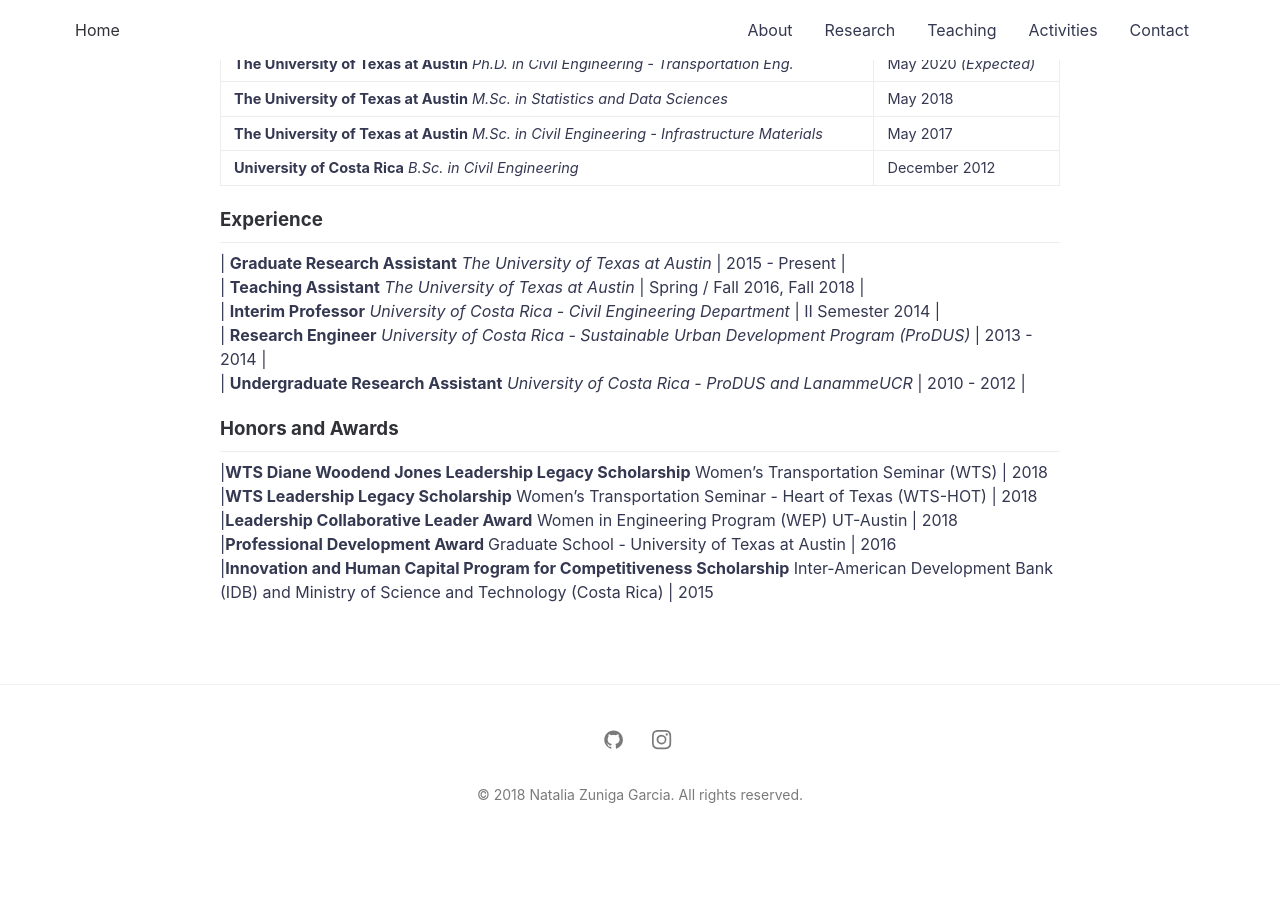
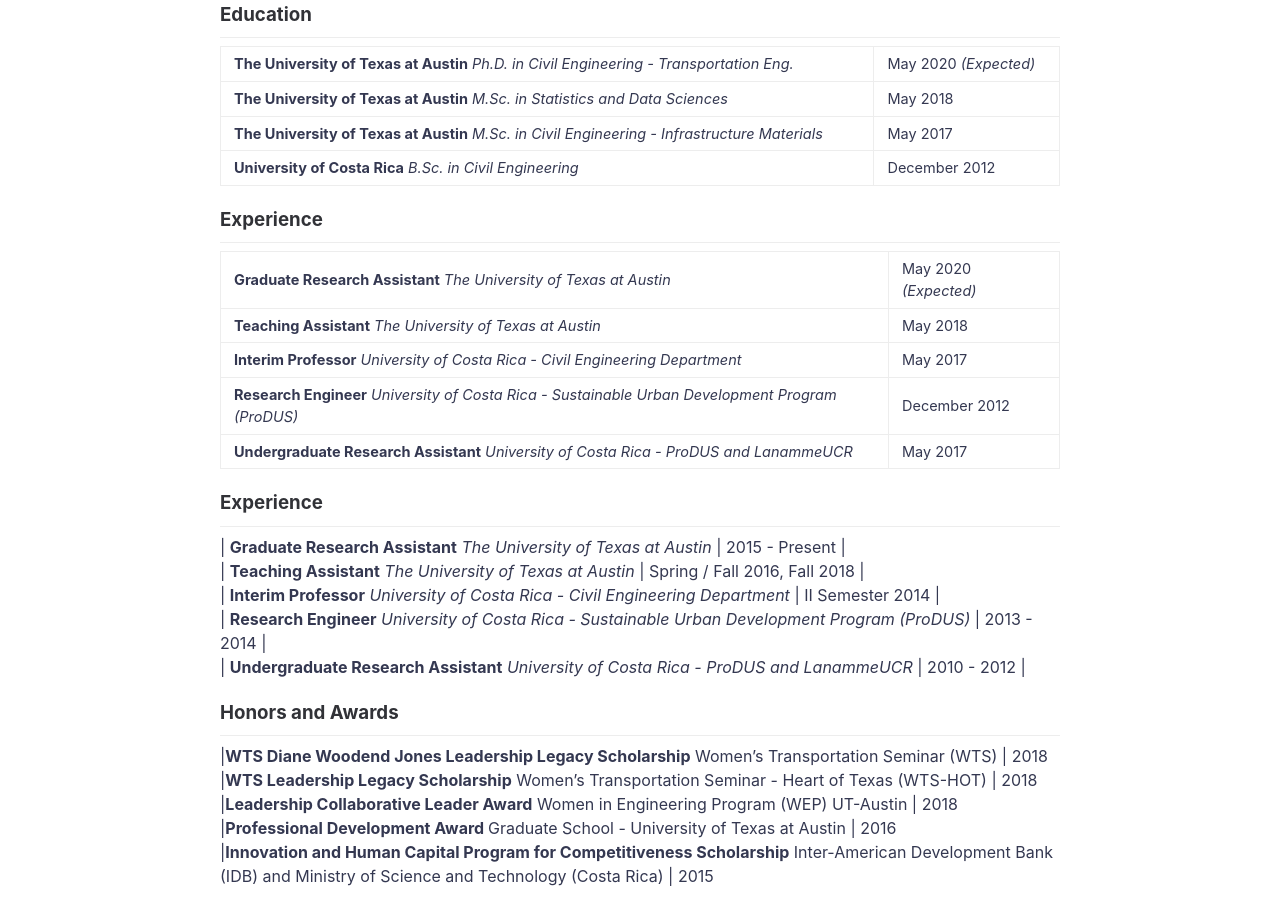
Before and after one commit to nzunigag/nzunigag.github.io, a Jekyll site: the page built from about.md, in a window 1280 px wide and 900 px high, scrolled down 756 px. Built offline with Jekyll 4.4.1, drawn with Linux system fonts in a browser that asks for light colours; before the commit the page ends 1606 px from its top, so only the background shows below that.

Commit message:
Update about.md

```diff
--- a/about.md
+++ b/about.md
@@ -31,12 +31,20 @@ ___
 
 ### Experience
 ___
+
+<b>Graduate Research Assistant</b> <i>The University of Texas at Austin </i> | May 2020 <i>(Expected)</i> <br>
+<b>Teaching Assistant</b> <i>The University of Texas at Austin</i> | May 2018  <br>
+<b>Interim Professor</b> <i>University of Costa Rica - Civil Engineering Department</i> | May 2017 <br>
+<b>Research Engineer</b> <i>University of Costa Rica - Sustainable Urban Development Program (ProDUS)</i> | December 2012
+<b>Undergraduate Research Assistant</b> <i>University of Costa Rica - ProDUS and LanammeUCR</i>  | May 2017 <br>
+
+### Experience
+___
 | <b>Graduate Research Assistant</b> <i>The University of Texas at Austin </i> | 2015 - Present | <br>
 | <b>Teaching Assistant</b> <i>The University of Texas at Austin</i> | Spring / Fall 2016, Fall 2018 | <br>
 | <b>Interim Professor</b> <i>University of Costa Rica - Civil Engineering Department</i> | II Semester 2014 | <br>
 | <b>Research Engineer</b> <i>University of Costa Rica - Sustainable Urban Development Program (ProDUS)</i> | 2013 - 2014 | <br>
 | <b>Undergraduate Research Assistant</b> <i>University of Costa Rica - ProDUS and LanammeUCR</i> | 2010 - 2012 |
-
 
 ### Honors and Awards
 ___
```
